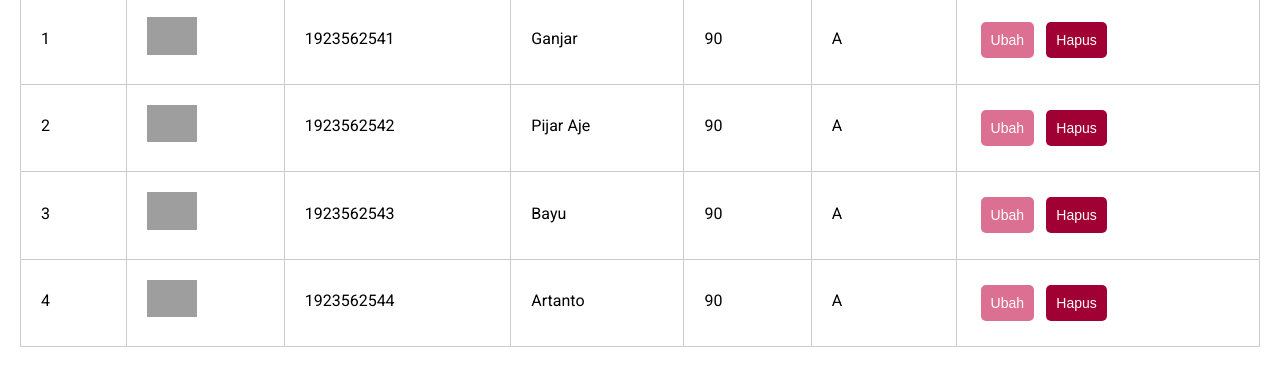
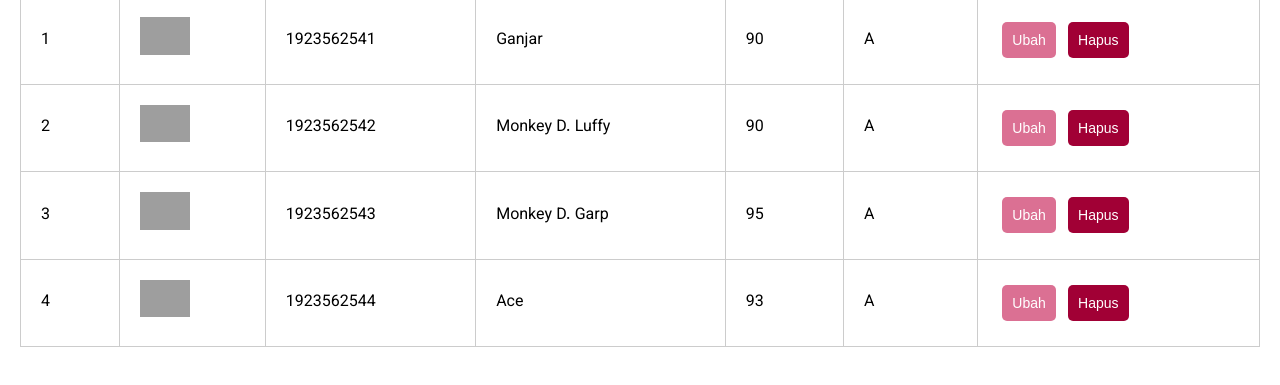
Before and after one commit to myshowbiz/desainwebsi3a2022, a plain HTML site: page index.html in a window 1280 px wide. Shown: the part 399-784 px from the top of the page. Drawn offline with Linux system fonts and the light colour scheme; grey boxes are pictures that could not be loaded.

Commit message:
Add files via upload

```diff
--- a/index.html
+++ b/index.html
@@ -14,7 +14,7 @@
         integrity="sha512-MV7K8+y+gLIBoVD59lQIYicR65iaqukzvf/nwasF0nqhPay5w/9lJmVM2hMDcnK1OnMGCdVK+iQrJ7lzPJQd1w=="
         crossorigin="anonymous" referrerpolicy="no-referrer" />
     <link rel="stylesheet" href="style.css" type="text/css" rel />
-    <title>Home</title>
+    <title>Data Kampus</title>
 </head>
 
 <body>
@@ -102,7 +102,7 @@
                             <img src="https://img.icons8.com/doodle/48/null/user-male-circle.png" width="50" />
                         </td>
                         <td>1923562542</td>
-                        <td>Pijar Aje</td>
+                        <td>Monkey D. Luffy</td>
                         <td>90</td>
                         <td>A</td>
                         <td>
@@ -121,8 +121,8 @@
                             <img src="https://img.icons8.com/doodle/48/null/user-male-circle.png" width="50" />
                         </td>
                         <td>1923562543</td>
-                        <td>Bayu</td>
-                        <td>90</td>
+                        <td>Monkey D. Garp</td>
+                        <td>95</td>
                         <td>A</td>
                         <td>
                             <button class="btn">
@@ -140,8 +140,8 @@
                             <img src="https://img.icons8.com/doodle/48/null/user-male-circle.png" width="50" />
                         </td>
                         <td>1923562544</td>
-                        <td>Artanto</td>
-                        <td>90</td>
+                        <td>Ace</td>
+                        <td>93</td>
                         <td>A</td>
                         <td>
                             <button class="btn">
```
